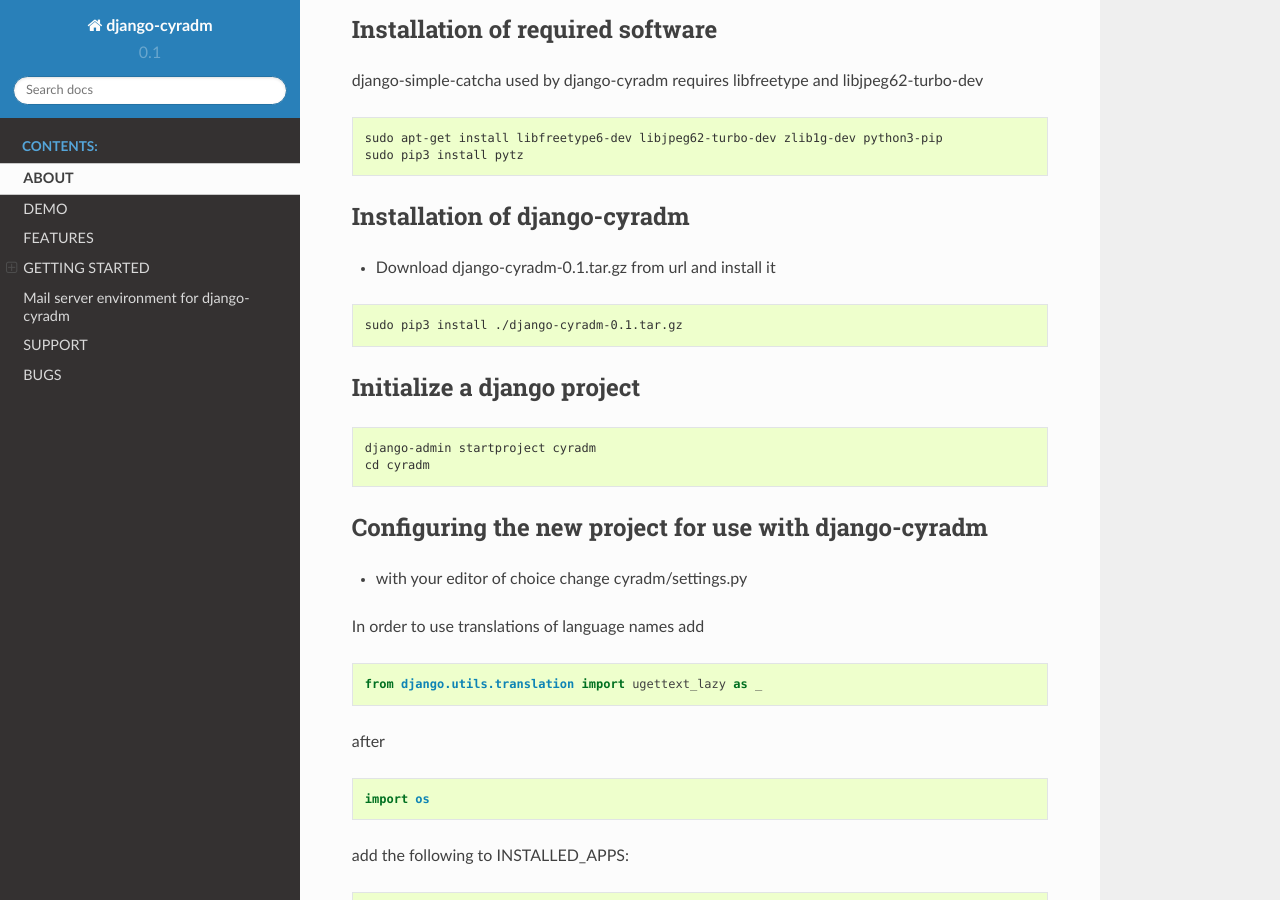
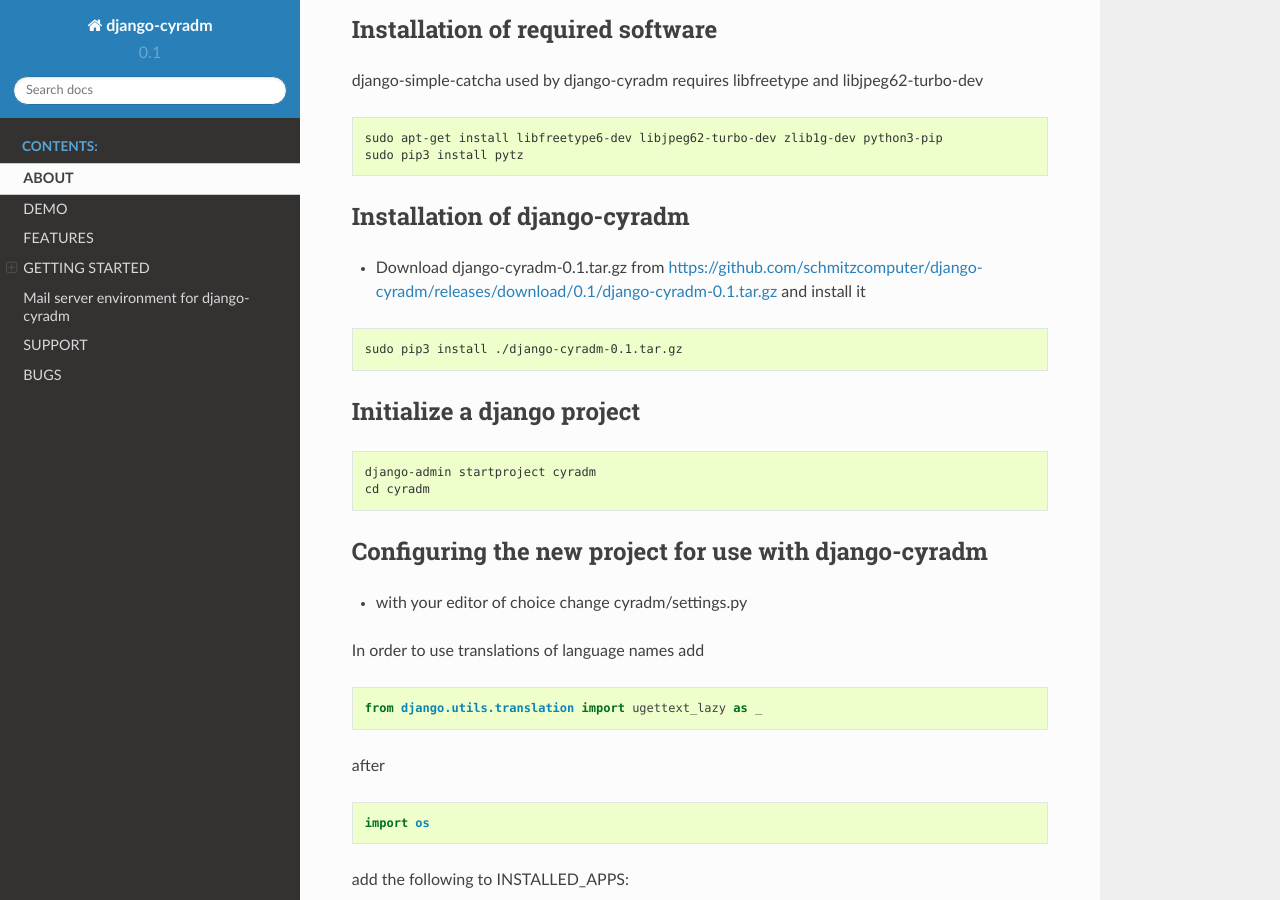
Before and after one commit to jsm222/django-cyradm, a Sphinx documentation site: the page built from django-cyradm/docs/README.rst, in a window 1280 px wide and 900 px high, scrolled down 1386 px. Built offline with Sphinx 7.4.7 and the Read the Docs theme 2.0.0, drawn with Linux system fonts in a browser that asks for light colours.

Commit message:
Fix typo, add download link.

```diff
--- a/django-cyradm/docs/ENVIRONMENT.rst
+++ b/django-cyradm/docs/ENVIRONMENT.rst
@@ -309,4 +309,4 @@
 
 BUGS
 ====
-Uss the issue tracker at https://github.com/schmitzcomputer/django-cyradm
+Use the issue tracker at https://github.com/schmitzcomputer/django-cyradm
--- a/django-cyradm/docs/README.rst
+++ b/django-cyradm/docs/README.rst
@@ -57,7 +57,7 @@
 Installation of django-cyradm
 -----------------------------
 
-* Download django-cyradm-0.1.tar.gz from url and install it
+* Download django-cyradm-0.1.tar.gz from https://github.com/schmitzcomputer/django-cyradm/releases/download/0.1/django-cyradm-0.1.tar.gz and install it
 
 .. code-block:: console
 
```
